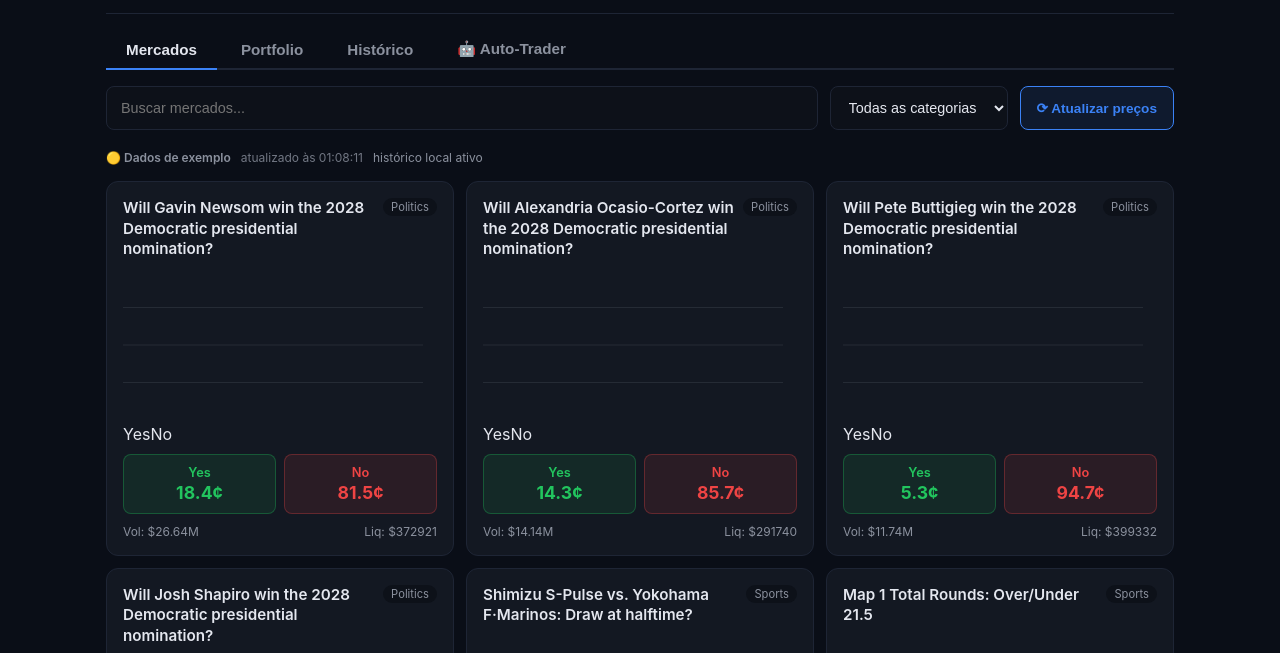
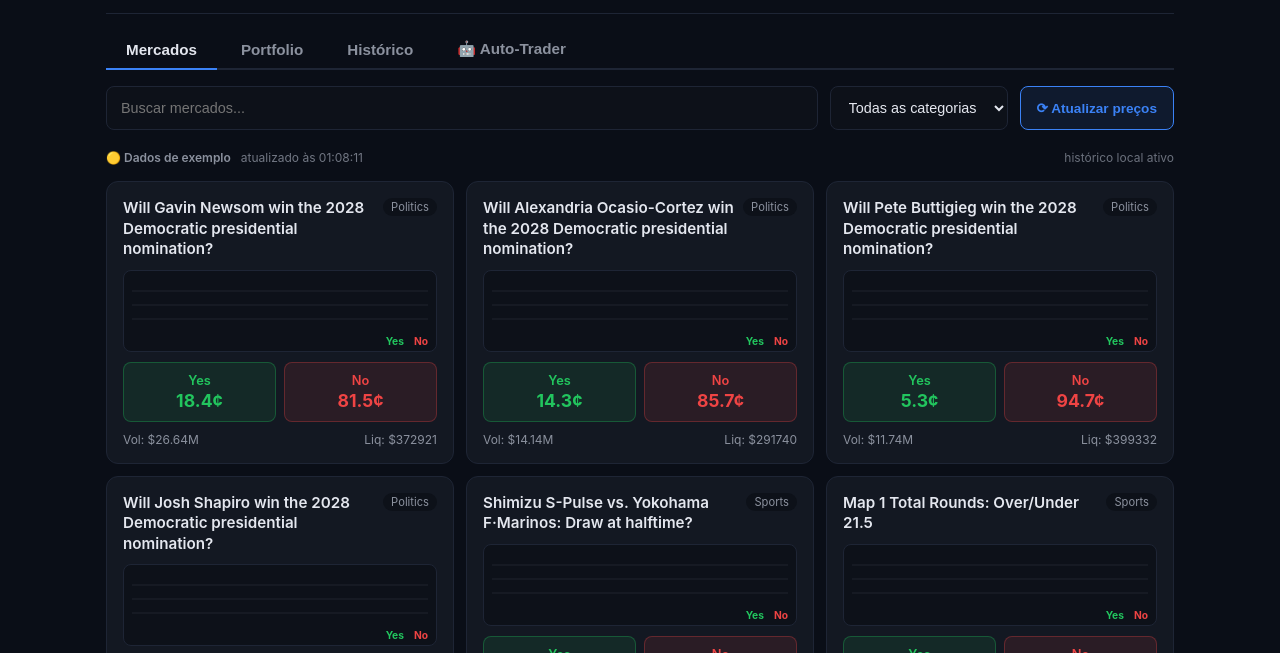
Before and after one commit to lloupp/polymarket-trader, a website with bundled scripts: page index.html in a window 1280 px wide. Shown: the part 75-728 px from the top of the page. Built offline with nearby package versions, Linux system fonts and the light colour scheme; no server answers.

Commit message:
style: carrega folha de melhorias do gauntlet

```diff
--- a/index.html
+++ b/index.html
@@ -5,6 +5,7 @@
   <meta name="viewport" content="width=device-width, initial-scale=1.0">
   <title>Polymarket Trader — Simulação de Carteira</title>
   <link rel="stylesheet" href="css/style.css">
+  <link rel="stylesheet" href="css/enhancements.css">
 </head>
 <body>
   <div id="app">
```
